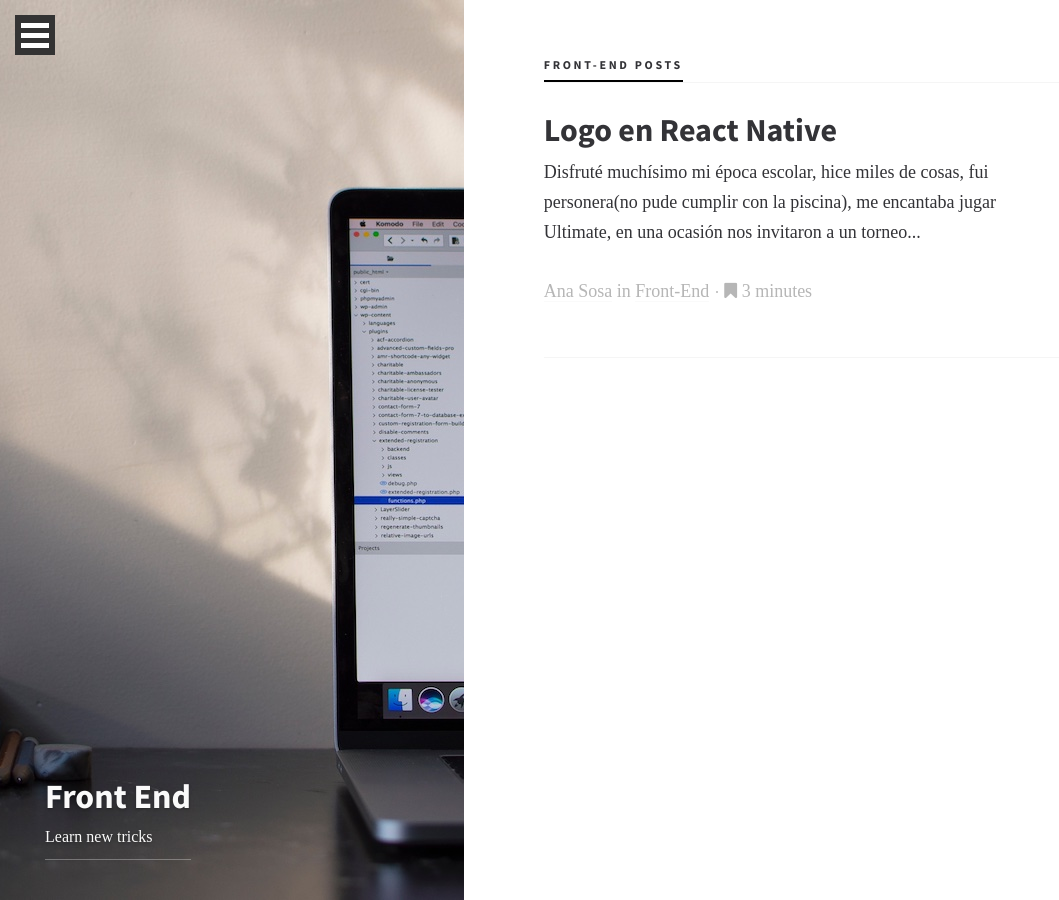
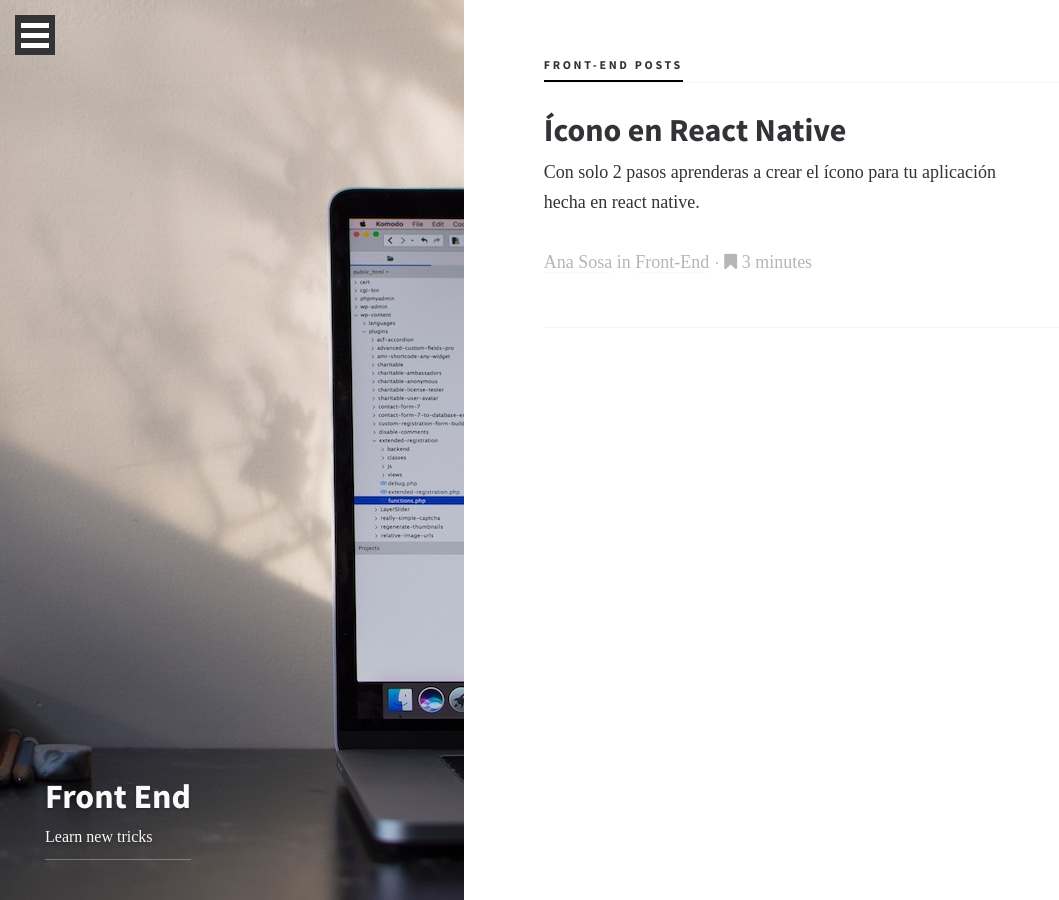
Before and after one commit to AnaMariaSosaM/anamariasosam.github.io, a Jekyll site: the page built from category/front-end/index.html, in a window 1280 px wide. Shown: the whole page, without its empty margins (0-1059 px from the left). Built offline with Jekyll 4.4.1, drawn with Linux system fonts in a browser that asks for light colours; some web fonts are replaced; part of the change alters nothing that is shown.

Commit message:
add new post

```diff
--- a/_posts/2017-06-02-icono-react-native.md
+++ b/_posts/2017-06-02-icono-react-native.md
@@ -1,7 +1,23 @@
 ---
-title:  		"Logo en React Native"
+title:  		"Ícono en React Native"
 permalink: 	 icono-react-native
 category:    front-end
+feature_image: recommend-native-icon
 ---
 
-Disfruté muchísimo mi época escolar, hice miles de cosas, fui personera(no pude cumplir con la piscina), me encantaba jugar Ultimate, en una ocasión nos invitaron a un torneo en Bogotá, la entrenadora(Adri) no estaba muy de acuerdo, pero yo hice todo lo posible para ir, en serio, todo. Conseguí la estadía, la buseta, logré convencer a las chicas del equipo para ir a Bogotá, hablaba con sus papás y lograba convencerlos, la noche anterior a viajar una chica se quitó del viaje y el viaje se canceló. Al otro día todas fuimos al colegio con una super aburridas, pero adivinen que?, no habíamos contado con una que iba en avión!!, nos dio tanta emoción!, buscamos a Adri(la entrenadora) por todas partes, para contarle que el viaje seguía en pie, al mismo tiempo llamabamos a la buseta, al hotel, al encargado del evento de que sí ibamos a ir.
+Con solo 2 pasos aprenderas a crear el ícono para tu aplicación hecha en react native.
+
+Pasos:
+1. En la terminal `npm install -g yo generator-rn-toolbox`
+2. Instalar ImageMagick, [clic aquí para descargar](http://www.imagemagick.org/script/download.php), si tienes mac lo puedes instalar via Brew, en la terminal escribe: `brew install imagemagick`
+3. Busca el ícono que quieres, el tamaño puede ser de 200x200px, puedes usar este de abajo:
+<br>
+![reactnative icon generator anamariasosa](/assets/img/posts/icon.png)
+4. Creas una carpeta src en el root y lo guardas ahí
+5. En la terminal `yo rn-toolbox:assets --icon src/icon.png`
+6. Cuando te pregunten **Name of your react-native project** presionas enter
+7. Luego cuando diga **Overwrite ios/nombreDelProyecto/Images.xcassets/AppIcon.appiconset/Contents.json?** escribes: `Y`
+
+¡Listo, ahora tu aplicación de iOS y android tienen el ícono!
+
+![reactnative icon generator anamariasosa](/assets/img/posts/iconReactNative.gif)
```
Also changed, not shown: assets/img/posts/icon.png (added), assets/img/posts/iconReactNative.gif (added), assets/img/recommend-native-icon.jpg (added).
